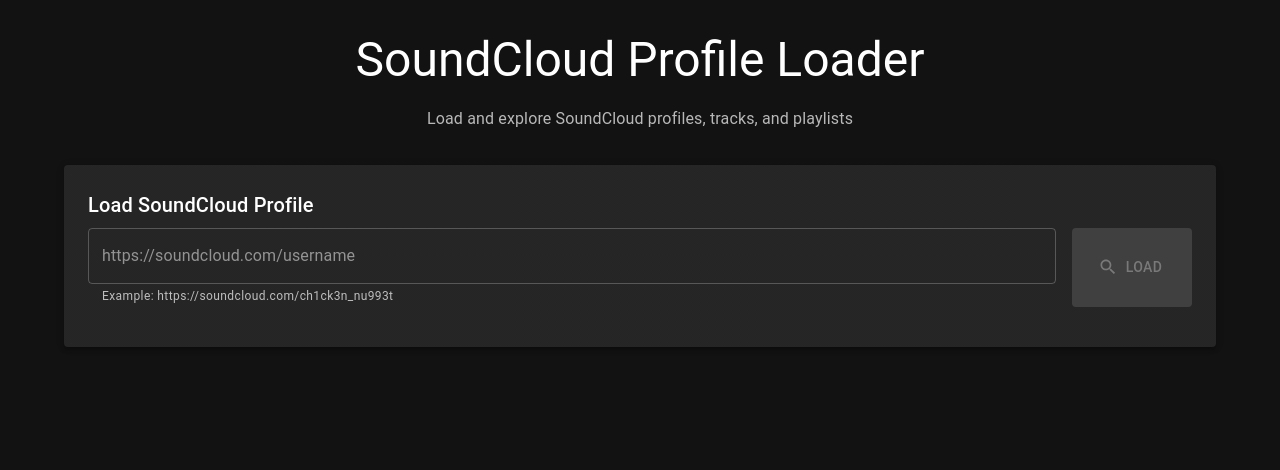
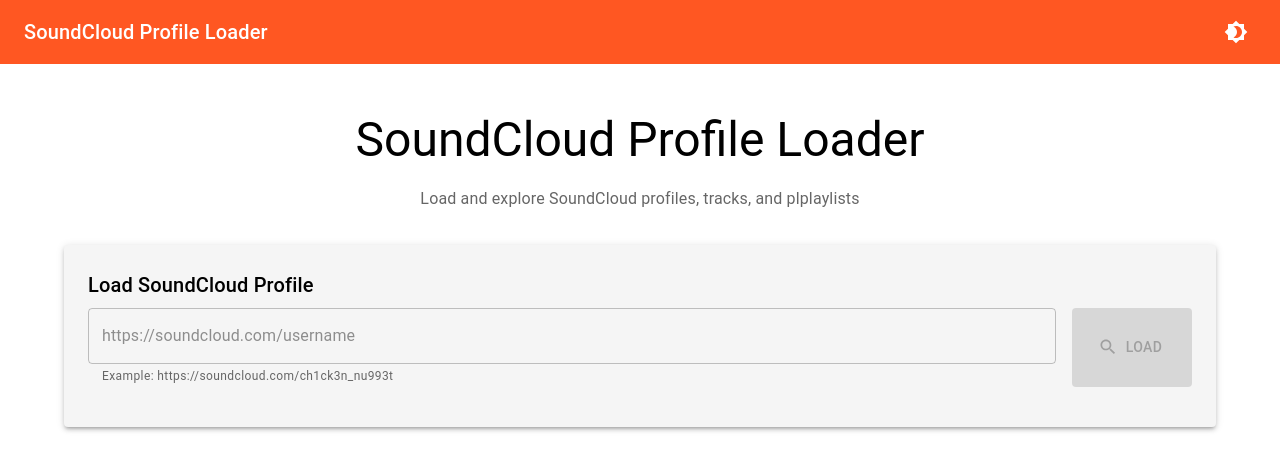
Before and after one commit to ibrahimahtsham/soundcloud-likes-downloader, a React (Vite) app: page / in a window 1280 px wide. Shown: the top 470 px of the page. Built offline with nearby package versions, Linux system fonts and the light colour scheme.

Commit message:
dark and light toggle

```diff
--- a/src/App.jsx
+++ b/src/App.jsx
@@ -1,24 +1,25 @@
-import { ThemeProvider, createTheme } from "@mui/material/styles";
+import { ThemeProvider as MuiThemeProvider } from "@mui/material/styles";
 import { CssBaseline } from "@mui/material";
 import { Home } from "./pages/Home.jsx";
+import { ThemeProvider, useTheme } from "./hooks/useTheme.jsx";
+import { createAppTheme } from "./utils/theme.js";
 
-const theme = createTheme({
-  palette: {
-    mode: "dark",
-    primary: {
-      main: "#ff5722",
-    },
-    secondary: {
-      main: "#2196f3",
-    },
-  },
-});
+function AppContent() {
+  const { mode } = useTheme();
+  const theme = createAppTheme(mode);
+
+  return (
+    <MuiThemeProvider theme={theme}>
+      <CssBaseline />
+      <Home />
+    </MuiThemeProvider>
+  );
+}
 
 function App() {
   return (
-    <ThemeProvider theme={theme}>
-      <CssBaseline />
-      <Home />
+    <ThemeProvider>
+      <AppContent />
     </ThemeProvider>
   );
 }
--- /dev/null
+++ b/src/components/ThemeToggle.jsx
@@ -0,0 +1,15 @@
+import { IconButton, Tooltip } from "@mui/material";
+import { Brightness4, Brightness7 } from "@mui/icons-material";
+import { useTheme } from "../hooks/useTheme.jsx";
+
+export function ThemeToggle() {
+  const { mode, toggleTheme } = useTheme();
+
+  return (
+    <Tooltip title={`Switch to ${mode === "dark" ? "light" : "dark"} mode`}>
+      <IconButton onClick={toggleTheme} color="inherit">
+        {mode === "dark" ? <Brightness7 /> : <Brightness4 />}
+      </IconButton>
+    </Tooltip>
+  );
+}
--- /dev/null
+++ b/src/hooks/useTheme.jsx
@@ -0,0 +1,50 @@
+import { createContext, useContext, useState, useEffect } from "react";
+
+const ThemeContext = createContext();
+
+export function ThemeProvider({ children }) {
+  const [mode, setMode] = useState(() => {
+    // Check localStorage or system preference
+    const savedMode = localStorage.getItem("theme-mode");
+    if (savedMode) {
+      return savedMode;
+    }
+    // Default to system preference
+    return window.matchMedia("(prefers-color-scheme: dark)").matches
+      ? "dark"
+      : "light";
+  });
+
+  const toggleTheme = () => {
+    const newMode = mode === "dark" ? "light" : "dark";
+    setMode(newMode);
+    localStorage.setItem("theme-mode", newMode);
+  };
+
+  // Listen for system theme changes
+  useEffect(() => {
+    const mediaQuery = window.matchMedia("(prefers-color-scheme: dark)");
+    const handleChange = (e) => {
+      if (!localStorage.getItem("theme-mode")) {
+        setMode(e.matches ? "dark" : "light");
+      }
+    };
+
+    mediaQuery.addEventListener("change", handleChange);
+    return () => mediaQuery.removeEventListener("change", handleChange);
+  }, []);
+
+  return (
+    <ThemeContext.Provider value={{ mode, toggleTheme }}>
+      {children}
+    </ThemeContext.Provider>
+  );
+}
+
+export function useTheme() {
+  const context = useContext(ThemeContext);
+  if (!context) {
+    throw new Error("useTheme must be used within a ThemeProvider");
+  }
+  return context;
+}
--- a/src/pages/Home.jsx
+++ b/src/pages/Home.jsx
@@ -1,6 +1,7 @@
-import { Box, Container, Typography } from "@mui/material";
+import { Box, Container, Typography, AppBar, Toolbar } from "@mui/material";
 import { ProfileForm } from "../components/profile/ProfileForm.jsx";
 import { ProfileCard } from "../components/profile/ProfileCard.jsx";
+import { ThemeToggle } from "../components/ThemeToggle.jsx";
 import { useProfile } from "../hooks/useProfile.js";
 import { useTracks } from "../hooks/useTracks.js";
 import { usePlaylists } from "../hooks/usePlaylists.js";
@@ -34,13 +35,23 @@
   const loading = profileLoading || tracksLoading || playlistsLoading;
 
   return (
+    <>
+      <AppBar position="static" elevation={0} sx={{ mb: 2 }}>
+        <Toolbar>
+          <Typography variant="h6" component="div" sx={{ flexGrow: 1 }}>
+            SoundCloud Profile Loader
+          </Typography>
+          <ThemeToggle />
+        </Toolbar>
+      </AppBar>
+
       <Container maxWidth="lg" sx={{ py: 4 }}>
         <Box sx={{ textAlign: "center", mb: 4 }}>
           <Typography variant="h3" component="h1" gutterBottom>
             SoundCloud Profile Loader
           </Typography>
           <Typography variant="subtitle1" color="text.secondary">
-          Load and explore SoundCloud profiles, tracks, and playlists
+            Load and explore SoundCloud profiles, tracks, and plplaylists
           </Typography>
         </Box>
 
@@ -77,5 +88,6 @@
           </Box>
         )}
       </Container>
+    </>
   );
 }
--- /dev/null
+++ b/src/utils/theme.js
@@ -0,0 +1,53 @@
+import { createTheme } from "@mui/material/styles";
+
+// Define color palettes
+const lightPalette = {
+  mode: "light",
+  primary: {
+    main: "#ff5722",
+  },
+  secondary: {
+    main: "#2196f3",
+  },
+  background: {
+    default: "#ffffff",
+    paper: "#f5f5f5",
+  },
+  text: {
+    primary: "#000000",
+    secondary: "#666666",
+  },
+};
+
+const darkPalette = {
+  mode: "dark",
+  primary: {
+    main: "#ff5722",
+  },
+  secondary: {
+    main: "#2196f3",
+  },
+  background: {
+    default: "#0a0a0a",
+    paper: "#121212",
+  },
+  text: {
+    primary: "#ffffff",
+    secondary: "#b3b3b3",
+  },
+};
+
+export const createAppTheme = (mode) => {
+  return createTheme({
+    palette: mode === "dark" ? darkPalette : lightPalette,
+    components: {
+      MuiPaper: {
+        styleOverrides: {
+          root: {
+            backgroundImage: "none",
+          },
+        },
+      },
+    },
+  });
+};
```
Lines whose indentation alone changed are shown as unchanged.
